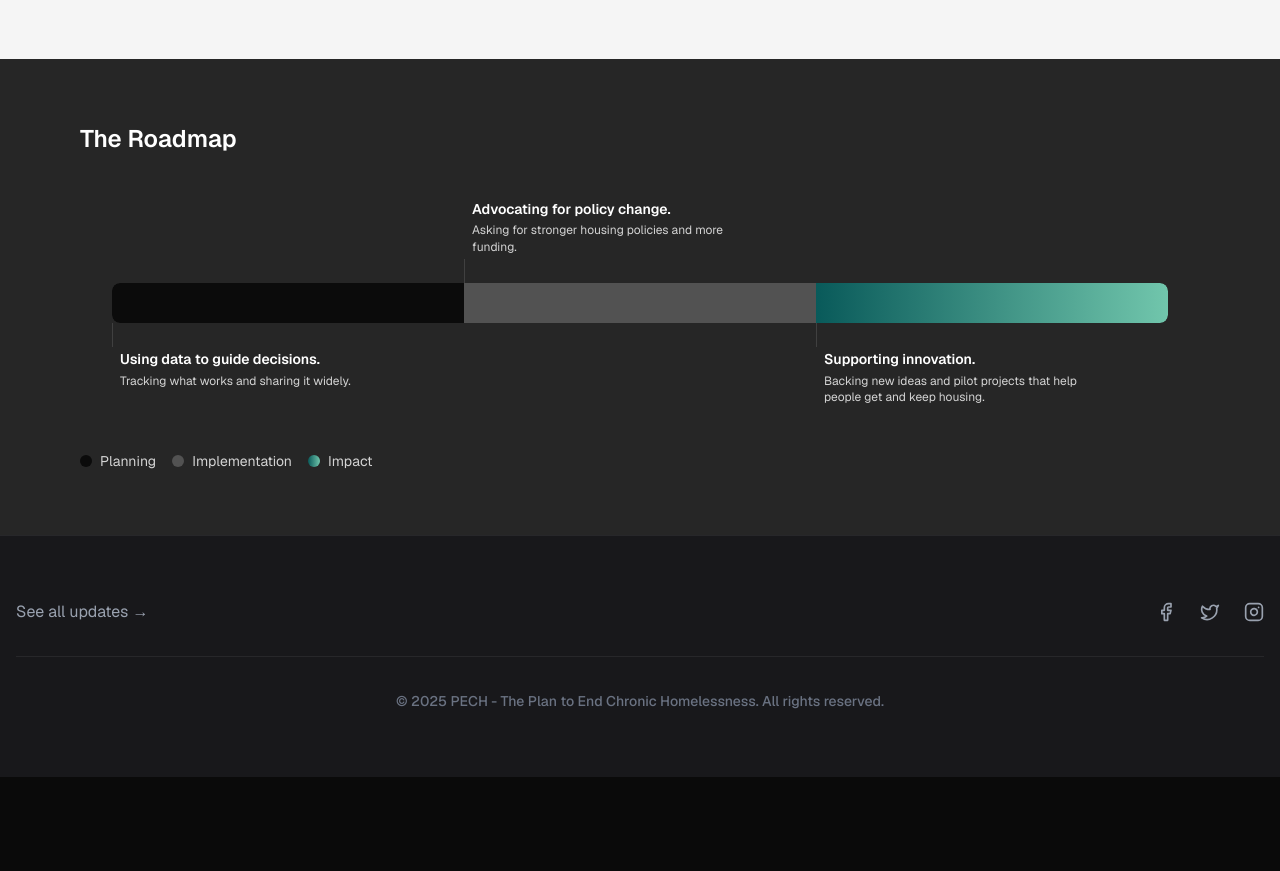
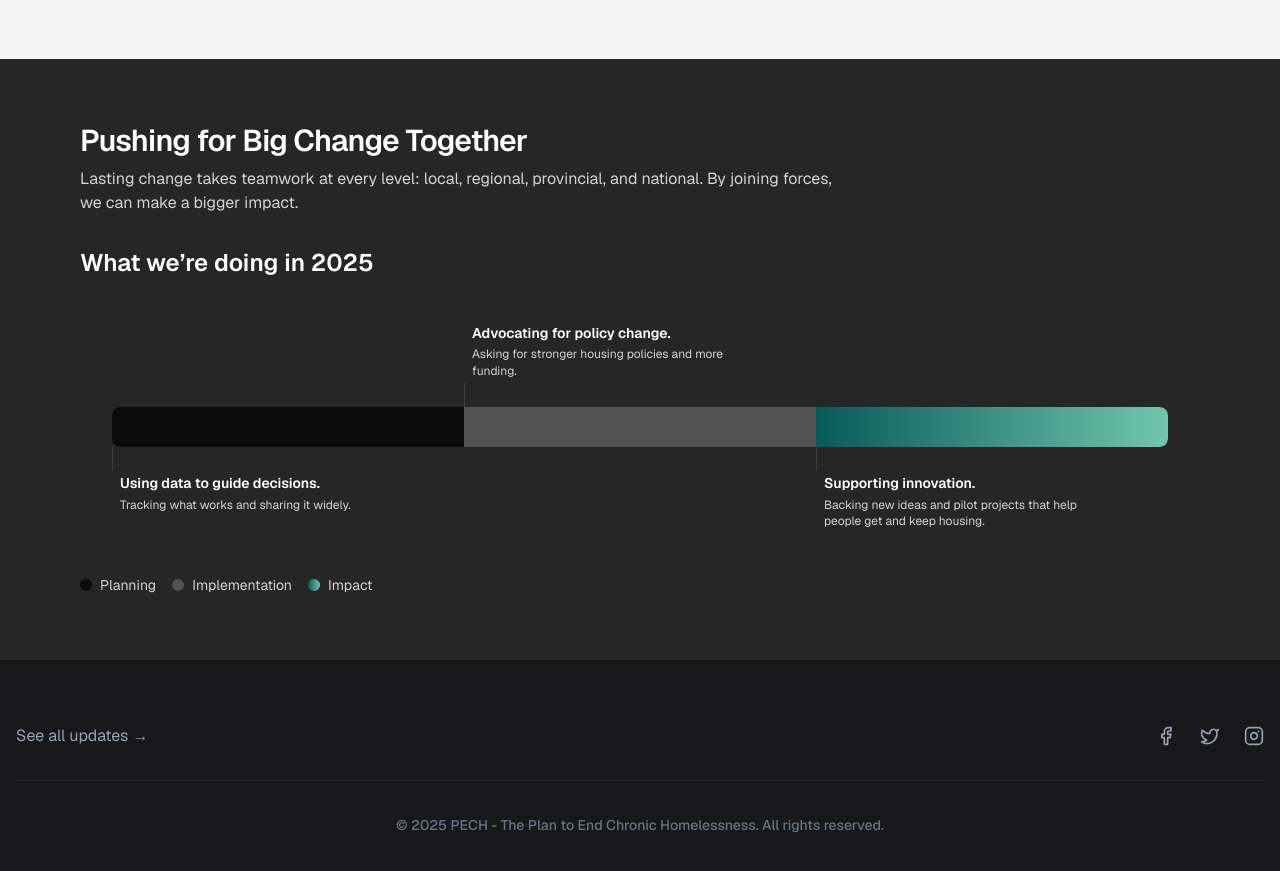
Before and after one commit to NipunGrover/project-pech, a Next.js app: page /plan in a window 1280 px wide. Shown: the part 2060-2931 px from the top of the page. Before the commit the page ends 2837 px from the top, so only its background shows below. Built offline with nearby package versions, Linux system fonts and the light colour scheme.

Commit message:
Added rest of the text for the roadmap

```diff
--- a/src/components/plan-page/sections/PlanPhases.tsx
+++ b/src/components/plan-page/sections/PlanPhases.tsx
@@ -63,11 +63,18 @@
       className="bg-neutral-800 text-white py-14 lg:py-16"
     >
       <div className="max-w-6xl mx-auto px-4 space-y-8">
-        <h3
-          id="roadmap-title"
-          className="text-2xl font-semibold text-white border-none p-0"
-        >
-          The Roadmap
+        {/* Intro copy matching the provided mock */}
+        <div className="space-y-2">
+          <h2 className="text-3xl font-semibold tracking-tight text-white">
+            Pushing for Big Change Together
+          </h2>
+          <p className="text-neutral-300 max-w-3xl text-sm md:text-base">
+            Lasting change takes teamwork at every level: local, regional, provincial, and national.
+            By joining forces, we can make a bigger impact.
+          </p>
+        </div>
+        <h3 id="roadmap-title" className="text-2xl font-semibold text-white p-0">
+          What we’re doing in 2025
         </h3>
         <RoadmapCanvas />
         <Legend />
```
